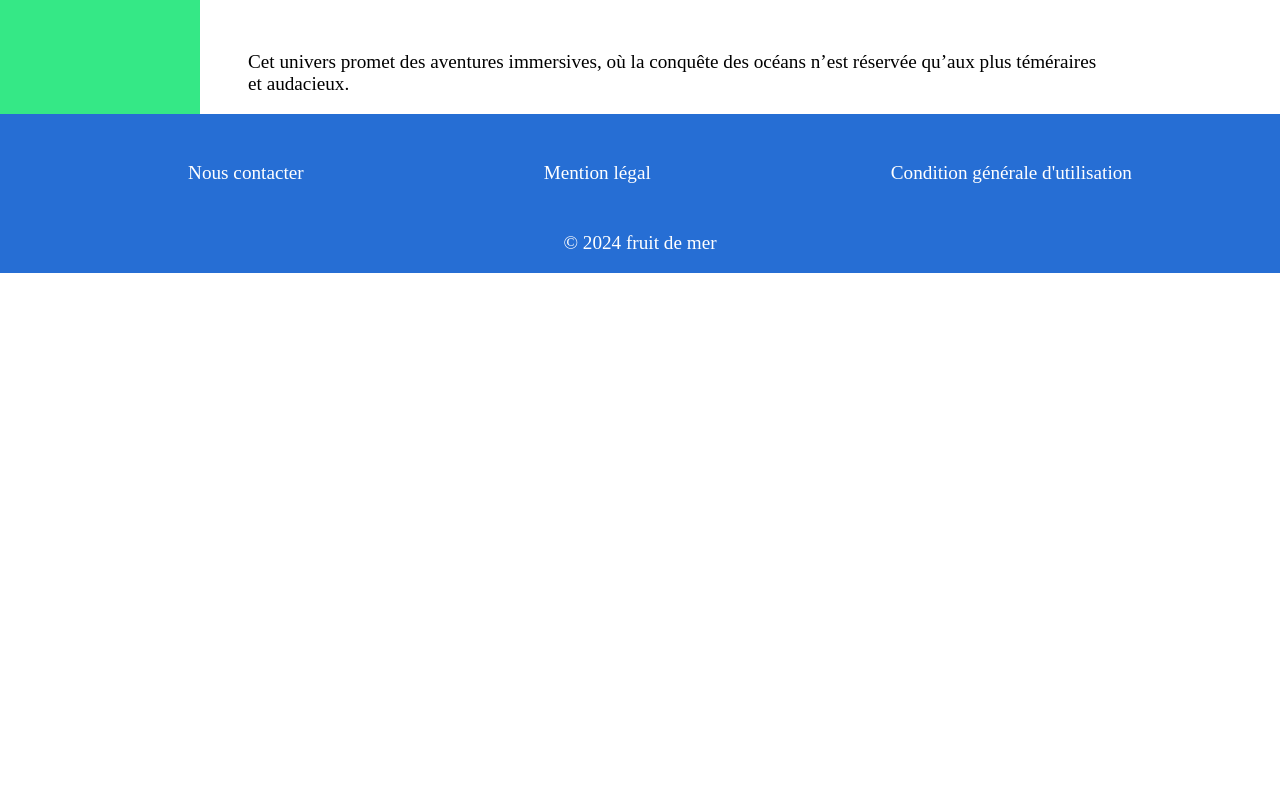
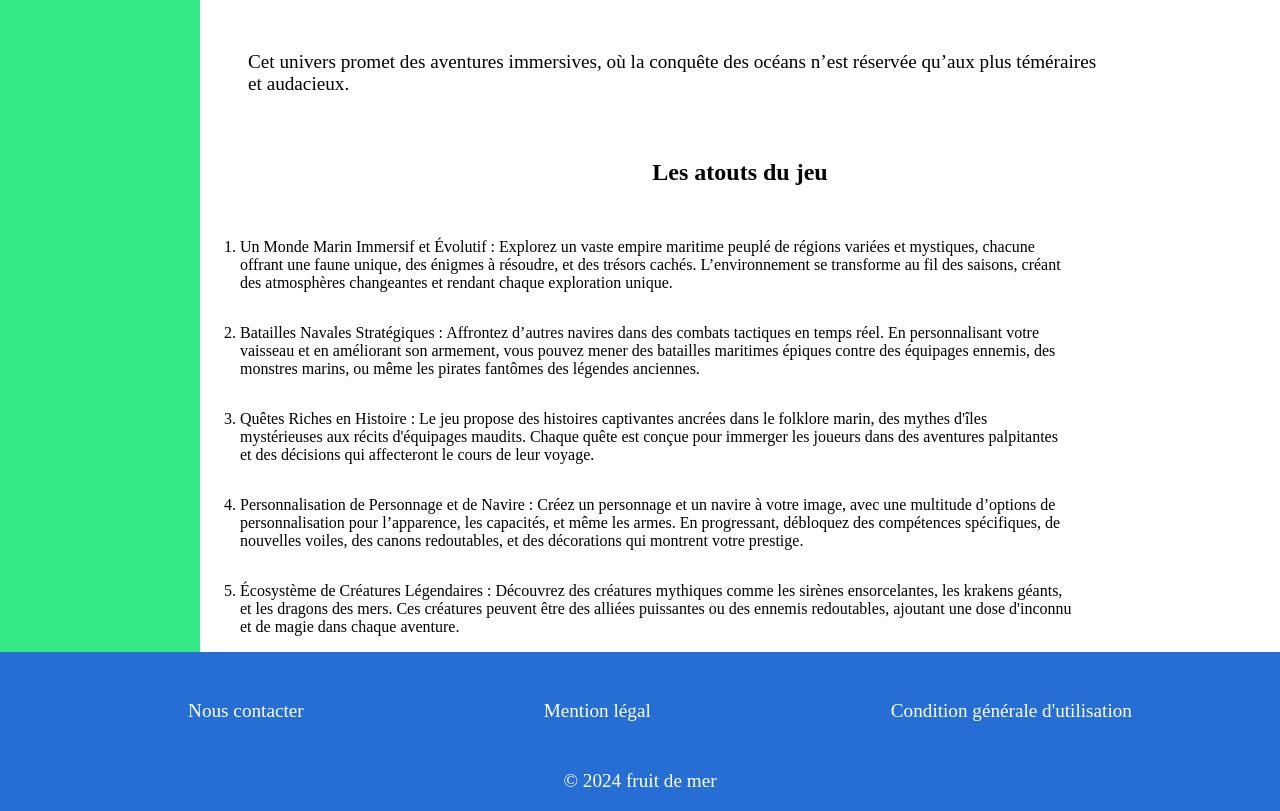
Before and after one commit to AntoineP28/fruit_de_mer, a plain HTML site: page exo/index.html in a window 1280 px wide. Shown: the part 1004-1815 px from the top of the page. Before the commit the page ends 1277 px from the top, so only its background shows below. Drawn offline with Linux system fonts and the light colour scheme.

Commit message:
modification

```diff
--- a/exo/index.html
+++ b/exo/index.html
@@ -13,6 +13,7 @@
                 <img src="Pictures/logo.jpg"/>
             </div>
             <h1>Pirates et Créatures Marines : Conquérez l’Empire des Mers</h1>
+            <button class="button">Télécharger le jeu</button>
         </header>
         <nav id="navigation">
             <ul>
@@ -32,6 +33,18 @@
                 <p>Les alliances entre équipages, les batailles navales épiques, les quêtes de trésors interdits et les mystères des créatures marines offriront aux joueurs une aventure palpitante, où chaque vague apporte son lot de dangers et de merveilles.</p>
                 <p>Cet univers promet des aventures immersives, où la conquête des océans n’est réservée qu’aux plus téméraires et audacieux.</p>
             </article>
+            <div class="Atouts">
+                <h2>Les atouts du jeu</h2>
+                <nav>
+                    <ol>
+                        <li>Un Monde Marin Immersif et Évolutif : Explorez un vaste empire maritime peuplé de régions variées et mystiques, chacune offrant une faune unique, des énigmes à résoudre, et des trésors cachés. L’environnement se transforme au fil des saisons, créant des atmosphères changeantes et rendant chaque exploration unique.</li>
+                        <li>Batailles Navales Stratégiques : Affrontez d’autres navires dans des combats tactiques en temps réel. En personnalisant votre vaisseau et en améliorant son armement, vous pouvez mener des batailles maritimes épiques contre des équipages ennemis, des monstres marins, ou même les pirates fantômes des légendes anciennes.</li>
+                        <li>Quêtes Riches en Histoire : Le jeu propose des histoires captivantes ancrées dans le folklore marin, des mythes d'îles mystérieuses aux récits d'équipages maudits. Chaque quête est conçue pour immerger les joueurs dans des aventures palpitantes et des décisions qui affecteront le cours de leur voyage.</li>
+                        <li>Personnalisation de Personnage et de Navire : Créez un personnage et un navire à votre image, avec une multitude d’options de personnalisation pour l’apparence, les capacités, et même les armes. En progressant, débloquez des compétences spécifiques, de nouvelles voiles, des canons redoutables, et des décorations qui montrent votre prestige.</li>
+                        <li>Écosystème de Créatures Légendaires : Découvrez des créatures mythiques comme les sirènes ensorcelantes, les krakens géants, et les dragons des mers. Ces créatures peuvent être des alliées puissantes ou des ennemis redoutables, ajoutant une dose d'inconnu et de magie dans chaque aventure.</li>
+                    </ol>
+                </nav>
+            </div>
         </main>
         <footer id="basdepage">
             <nav>
--- a/exo/style.css
+++ b/exo/style.css
@@ -21,6 +21,14 @@ header{
     grid-area: header;
 }
 
+.button{
+    height: 20%;
+    margin-left: 10rem;
+    margin-top: 5rem;
+    border-radius: 15px 15px 15px 15px / 15px 15px 15px;
+    background-color: white;
+}
+
 #tetedepage{
     background-color: #266ED4;
     display: flex;
@@ -39,6 +47,7 @@ header{
     padding-top: 0.4rem;
     width: 200px;
     height: 200px;
+    border-radius: 50%;
 }
 
 nav{
@@ -88,6 +97,18 @@ main{
     margin-top: 3rem;
 }
 
+.Atouts h2{
+    text-align: center;
+    list-style-type: decimal;
+    margin-top: 4rem;
+}
+
+.Atouts li{
+    padding-top: 2rem;
+    width: 80%;
+    text-overflow: ellipsis;
+}
+
 footer{
     background-color: #266ED4;
     grid-area: footer;
```
Also changed, not shown: exo/Pictures/Screenshot_4.png (added), exo/Pictures/Screenshot_5.png (added).
